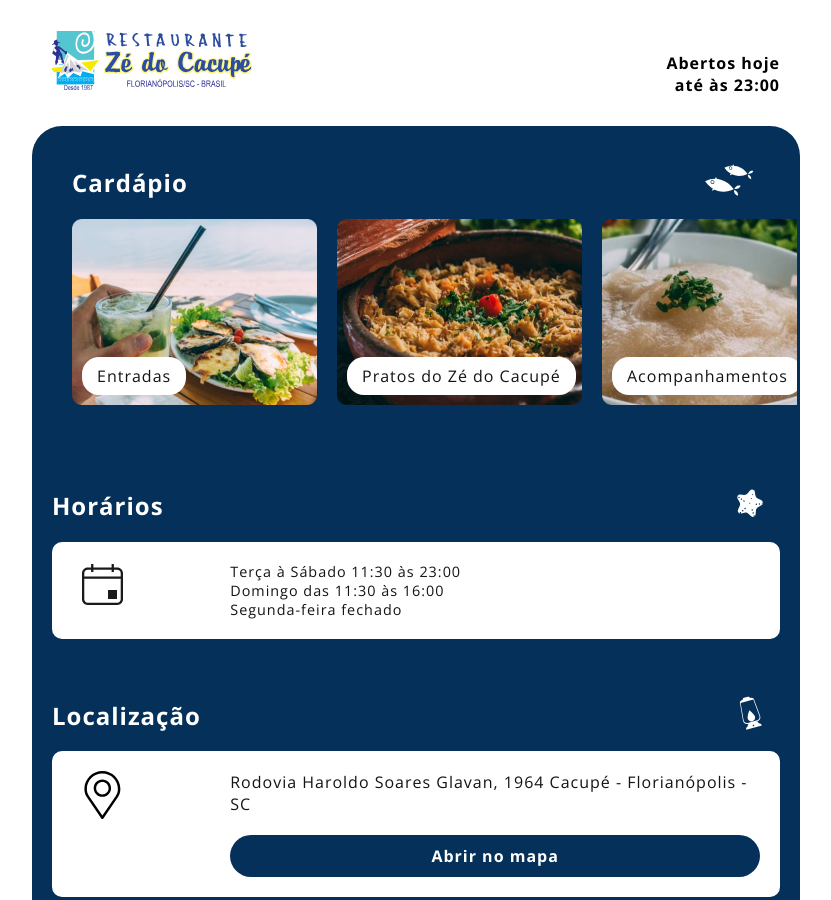
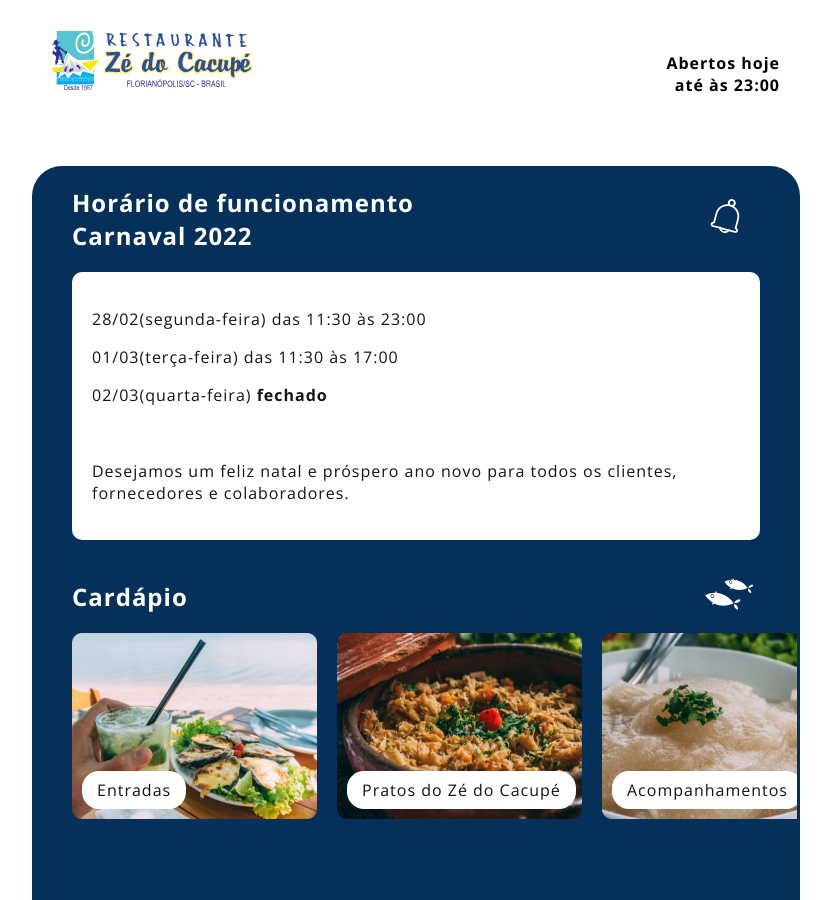
Before and after one commit to zedocacupe/zedocacupe.github.io, a Jekyll site: the page built from index.html, in a window 1280 px wide and 900 px high. Shown: the whole window, without its empty margins (224-1055 px from the left). Built offline with Jekyll 4.4.1, drawn with Linux system fonts in a browser that asks for light colours.

Commit message:
Update comunications.html

```diff
--- a/_includes/comunications.html
+++ b/_includes/comunications.html
@@ -1,9 +1,9 @@
-<!--<div style="" >
+<div style="" >
   <section class="section section-dark radius-top">
     <div class="row row-margin-top">
       <div class="flex-grid" id="horarios">
         <h2 class="col">
-          Horário de funcionamento Natal e Ano Novo
+          Horário de funcionamento Carnaval 2022
         </h2>
         <div class="row-label-icon col">
           <img class="icon" src="/img/icons.svg#icon-bells" alt="icone de comunicados">
@@ -12,10 +12,9 @@
       <div class="card">
         <div class="flex-grid">
           <div class="col">
-            <p>24/12(sexta-feira) das 11:30 às 16:00</p>
-            <p>25/12(sábado) fechado</p>
-            <p>31/12(sexta-feira) das 11:30 às 16:00</p>
-            <p>01/01/2022(sábado) fechado</p>
+            <p>28/02(segunda-feira) das 11:30 às 23:00</p>
+            <p>01/03(terça-feira) das 11:30 às 17:00</p>
+            <p>02/03(quarta-feira) <b>fechado</b></p>
             <br />
             <p>Desejamos um feliz natal e próspero ano novo para todos os clientes, fornecedores e colaboradores.</p>
           </div>
@@ -23,4 +22,4 @@
       </div>
     </div>
   </section>
-</div>-->
+</div>
```
